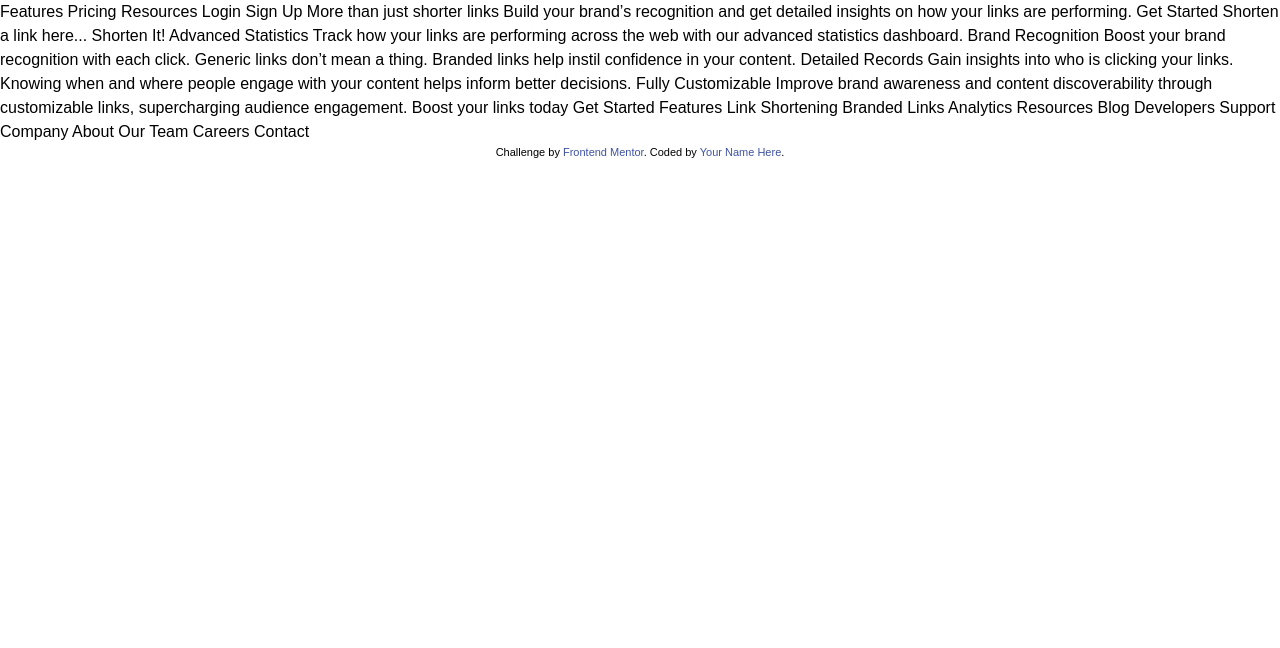
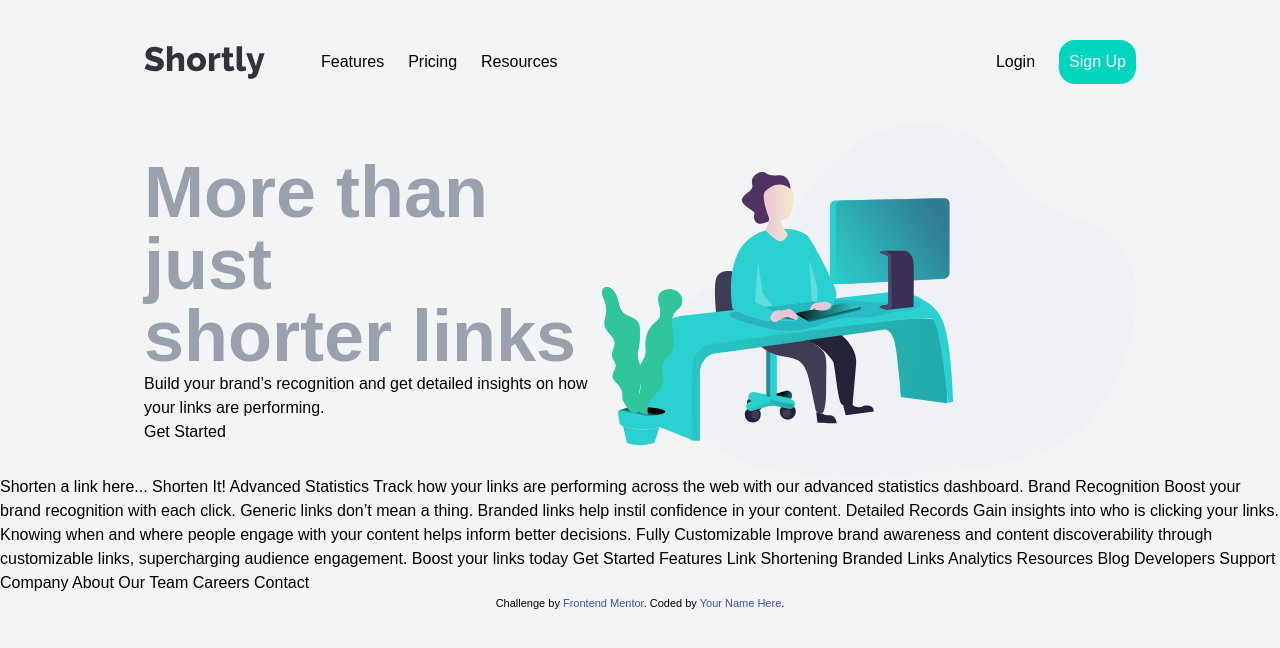
Before and after one commit to vinicim002/url-shortening-api-master, a website: page index.html in a window 1280 px wide. Drawn offline with Linux system fonts and the light colour scheme.

Commit message:
Primeiros passos - Header feito

```diff
--- a/index.html
+++ b/index.html
@@ -10,21 +10,41 @@
   <title>Frontend Mentor | Shortly URL shortening API Challenge</title>
 
 </head>
-<body>
+<body class="bg-gray-100 text-base min-h-screen w-screen">
+  <main class="ml-36 mr-36 mt-10">
+    <header class="flex flex-row justify-between items-center">
+      <div class="header-left flex flex-row items-center gap-6">
+        <img src="src/images/logo.svg" alt="Logo Shortly" class="pr-8">
+        <a href="">Features</a>
+        <a href="">Pricing</a>
+        <a href="">Resources</a>
+      </div>
 
-  Features
-  Pricing
-  Resources
+      <div class="header-right flex gap-6 items-center">
+        <a href="">Login</a>
+        <a href="" class="bg-teal-400 p-2.5 rounded-2xl text-white">Sign Up</a>
+      </div>
+    </header>
 
-  Login
-  Sign Up
+    <section class="home flex flex-row items-center justify-between pt-10">
+      <div class="home-container-left">
+        <h1 class="text-7xl font-bold text-gray-400">More than just <br> shorter links</h1>
+        <p>
+          Build your brand’s recognition and get detailed insights on how your links are performing.
+        </p>
+        <a href="">Get Started</a>
+      </div>
+      <div class="home-container-left">
+        <img src="src/images/illustration-working.svg" alt="">
+      </div>
+    </section>
+  </main>
 
-  More than just shorter links
 
-  Build your brand’s recognition and get detailed insights
-  on how your links are performing.
 
-  Get Started
+
+
+
 
   Shorten a link here...
 
--- a/src/css/style.css
+++ b/src/css/style.css
@@ -2,9 +2,9 @@
 
 @import url('https://fonts.googleapis.com/css2?family=Poppins:ital,wght@0,100;0,200;0,300;0,400;0,500;0,600;0,700;0,800;0,900;1,100;1,200;1,300;1,400;1,500;1,600;1,700;1,800;1,900&display=swap');
 
-.attribution { font-size: 11px; text-align: center; }
-.attribution a { color: hsl(228, 45%, 44%); }
-
 body {
     font-family: "Poppins", sans-serif;
 }
+
+.attribution { font-size: 11px; text-align: center; }
+.attribution a { color: hsl(228, 45%, 44%); }
```
Also changed, not shown: src/css/output.css.
